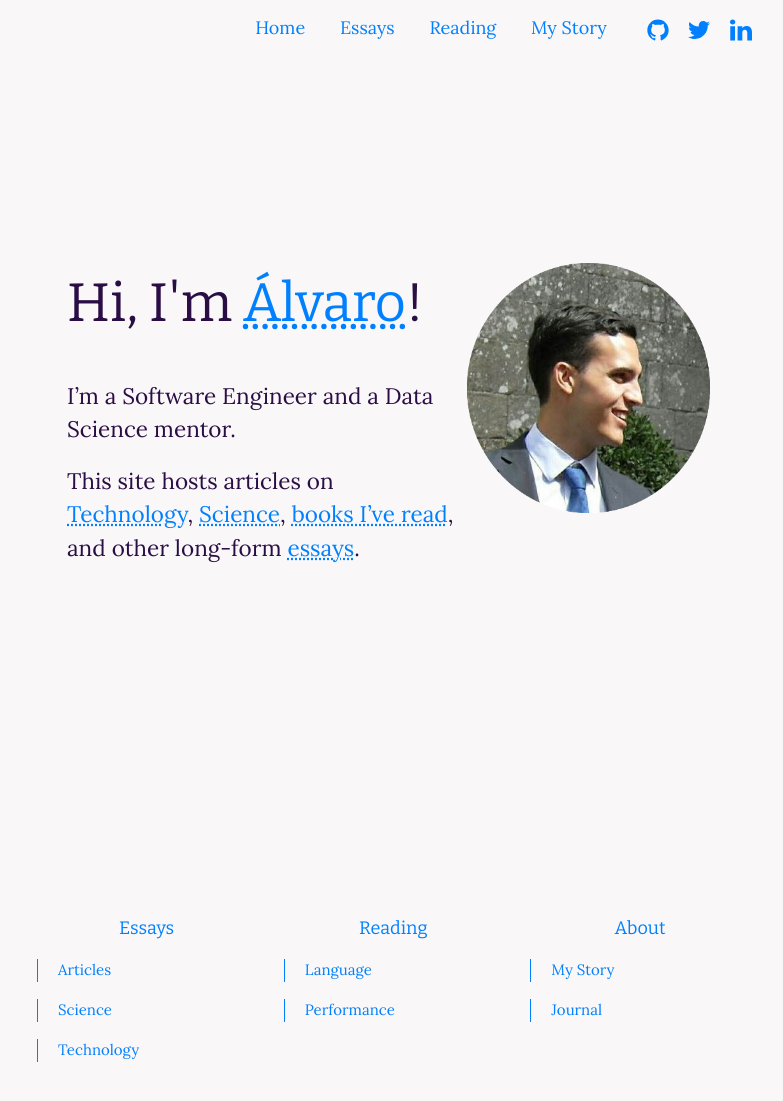
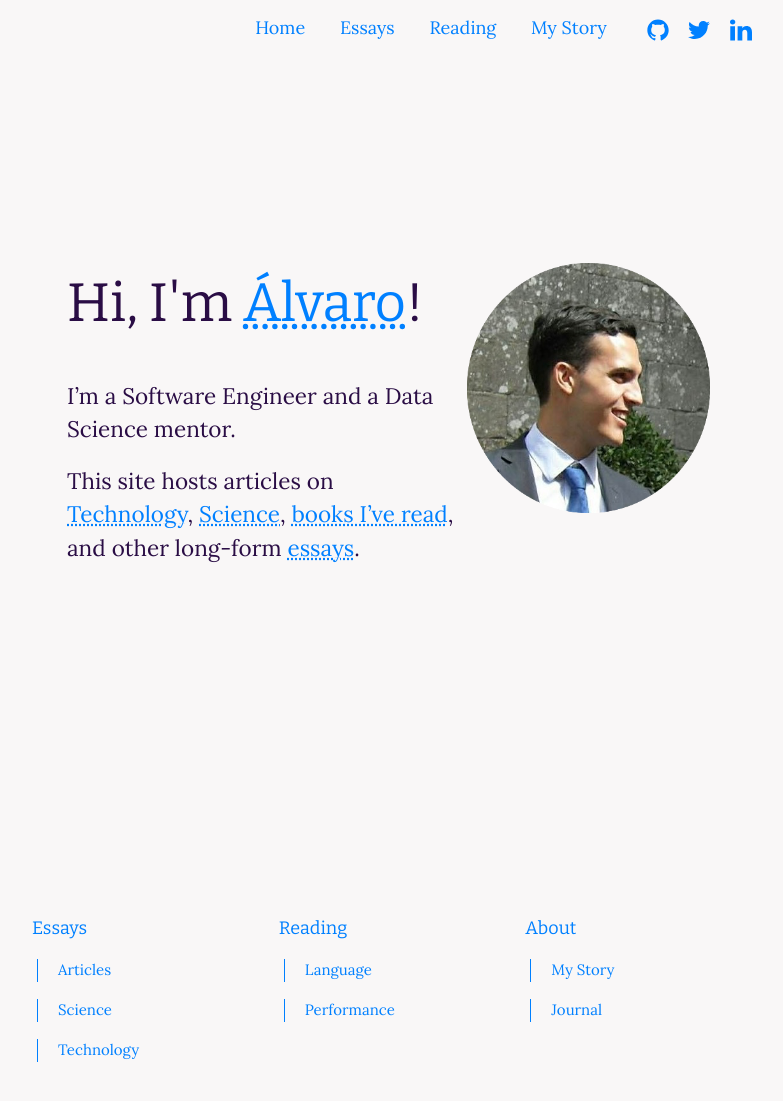
Before and after one commit to ohduran/ohduran.github.io, a Jekyll site: the page built from 00index.md, in a window 1280 px wide and 1132 px high. Shown: the top 1101 px of the window, without its empty margins (243-1026 px from the left). Built offline with Jekyll 4.4.1, drawn with Linux system fonts in a browser that asks for light colours.

Commit message:
clean code and rearrange footer

```diff
--- a/_includes/footer.html
+++ b/_includes/footer.html
@@ -5,7 +5,7 @@
     <div class="footer-col-wrapper">
 
       <div class="footer-col footer-col-1">
-        <h2 class="footer-heading" id="no-text-decoration"><a href="{{ site.baseurl }}/essays">Essays</a></h2>
+        <a href="/essays" id="no-text-decoration"><h2 class="footer-heading" id="left-aligned">Essays</h2></a>
         <ul>
         {% assign sorted_categories = (site.categories | sort) %}
         {% for category in sorted_categories %}
@@ -17,22 +17,22 @@
       </div>
 
       <div class="footer-col footer-col-1">
-        <h2 class="footer-heading" id="no-text-decoration"><a href="{{ site.baseurl }}/index-tags">Reading</a></h2>
+        <a href="/reading" id="no-text-decoration"><h2 class="footer-heading" id="left-aligned">Reading</h2></a>
         {% capture counts_with_tags_string %}{% for tag in site.tags %}{{ tag[1] | size | prepend:"000000" | slice:-6,6 }}:{{ tag[0] }}{% unless forloop.last %},{% endunless %}{% endfor %}{% endcapture %}
         {% assign counts_with_tags = counts_with_tags_string | split:"," | sort | reverse %}
         <ul>
           {% for count_with_tag in counts_with_tags %}
             {% assign tag = count_with_tag | split:":" | last %}
             {% assign count = site.tags[tag] | size %}
-          <li><a id="no-text-decoration" href="{{ site.baseurl }}/reading"><h4  id="left-aligned">{{ tag | capitalize  }}</h4></a>
+          <li><a id="no-text-decoration" href="/reading"><h4  id="left-aligned">{{ tag | capitalize  }}</h4></a>
           {% endfor %}
         </ul>
       </div>
 
       <div class="footer-col footer-col-1">
-        <h2 class="footer-heading" id="no-text-decoration"><a href="{{ site.baseurl }}/index-tags">About</a></h2>
+        <a href="/contact" id="no-text-decoration"><h2 class="footer-heading" id="left-aligned">About</h2></a>
         <ul>
-          <li><a id="no-text-decoration" href="/contact"><h4  id="left-aligned">My Story</h4></a>
+          <li><a id="no-text-decoration" href="/contact"><h4 id="left-aligned">My Story</h4></a>
           <li><a id="no-text-decoration" href="/index-journal.html"><h4  id="left-aligned">Journal</h4></a>
         </ul>
       </div>
--- a/_includes/intro.html
+++ /dev/null
@@ -1,4 +0,0 @@
-<h3><p><a href="/meet-the-writer/">Alvaro</a> here, maker of this <a href="/index-journal.html">journal</a>.
-  I write about <a href="/index-science.html">Data Science</a>, <a href="/index-mathematics.html">Mathematics</a>
-   and <a href="/index-business.html">Business</a>, and I read books while <a href="/index-tags.html">taking notes</a> on them.
-</h3>
--- a/_layouts/essays.html
+++ b/_layouts/essays.html
@@ -28,7 +28,7 @@ layout: page
 {% endfor %}
 </ul>
 
-<h2><a id="no-text-decoration"href="/index-journal.html">Journal</a></h2>
+<h2><a id="no-text-decoration" href="/index-journal.html">Journal</a></h2>
   <ul class="posts">
     {% for post in site.posts %}
     {% if post.categories contains 'journal'%}
```
